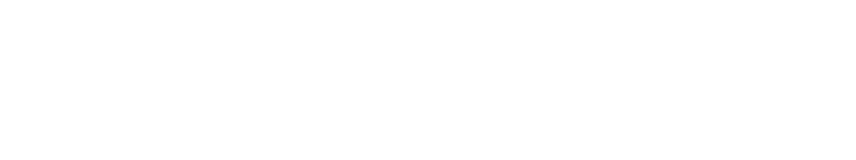
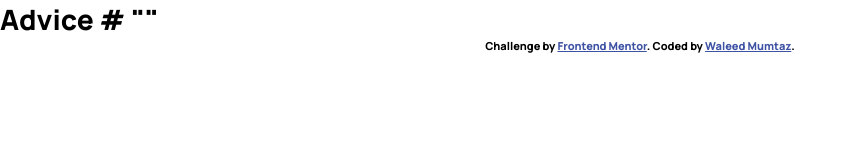
Before and after one commit to waleedmumtaz/advice-generator, a plain HTML site: page index.html in a window 1280 px wide. Shown: the whole page, without its empty margins (0-856 px from the left). Drawn offline with Linux system fonts and the light colour scheme.

Commit message:
Setup according to style guides

```diff
--- a/index.html
+++ b/index.html
@@ -5,9 +5,20 @@
     <meta http-equiv="X-UA-Compatible" content="IE=edge" />
     <meta name="viewport" content="width=device-width, initial-scale=1.0" />
     <title>Advice Generator</title>
+    <link rel="icon" type="image/png" href="/images/favicon.png" />
+    <link rel="stylesheet" href="styles.css" />
   </head>
   <body>
-    <main></main>
-    <footer></footer>
+    <main>
+      Advice #<!-- Advice ID goes here -->
+
+      "<!-- Advice text goes here -->"
+    </main>
+    <footer class="attribution">
+      Challenge by
+      <a href="https://www.frontendmentor.io?ref=challenge" target="_blank"
+        >Frontend Mentor</a
+      >. Coded by <a href="#">Waleed Mumtaz</a>.
+    </footer>
   </body>
 </html>
--- a/styles.css
+++ b/styles.css
@@ -0,0 +1,27 @@
+@import url('https://fonts.googleapis.com/css2?family=Manrope:wght@800&display=swap');
+
+:root {
+  --color-primary-light-cyan: hsl(193, 38%, 86%);
+  --color-primary-neon-green: hsl(150, 100%, 66%);
+  --color-neutral-grayish-blue: hsl(217, 19%, 38%);
+  --color-neutral-dark-grayish-blue: hsl(217, 19%, 24%);
+}
+
+* {
+  box-sizing: border-box;
+  margin: 0;
+  padding: 0;
+}
+
+body {
+  font-family: 'Manrope', sans-serif;
+  font-size: 28px;
+}
+
+.attribution {
+  font-size: 11px;
+  text-align: center;
+}
+.attribution a {
+  color: hsl(228, 45%, 44%);
+}
```
Also changed, not shown: images/favicon.png (added), images/icon-dice.svg (added), images/pattern-divider-desktop.svg (added), images/pattern-divider-mobile.svg (added).
